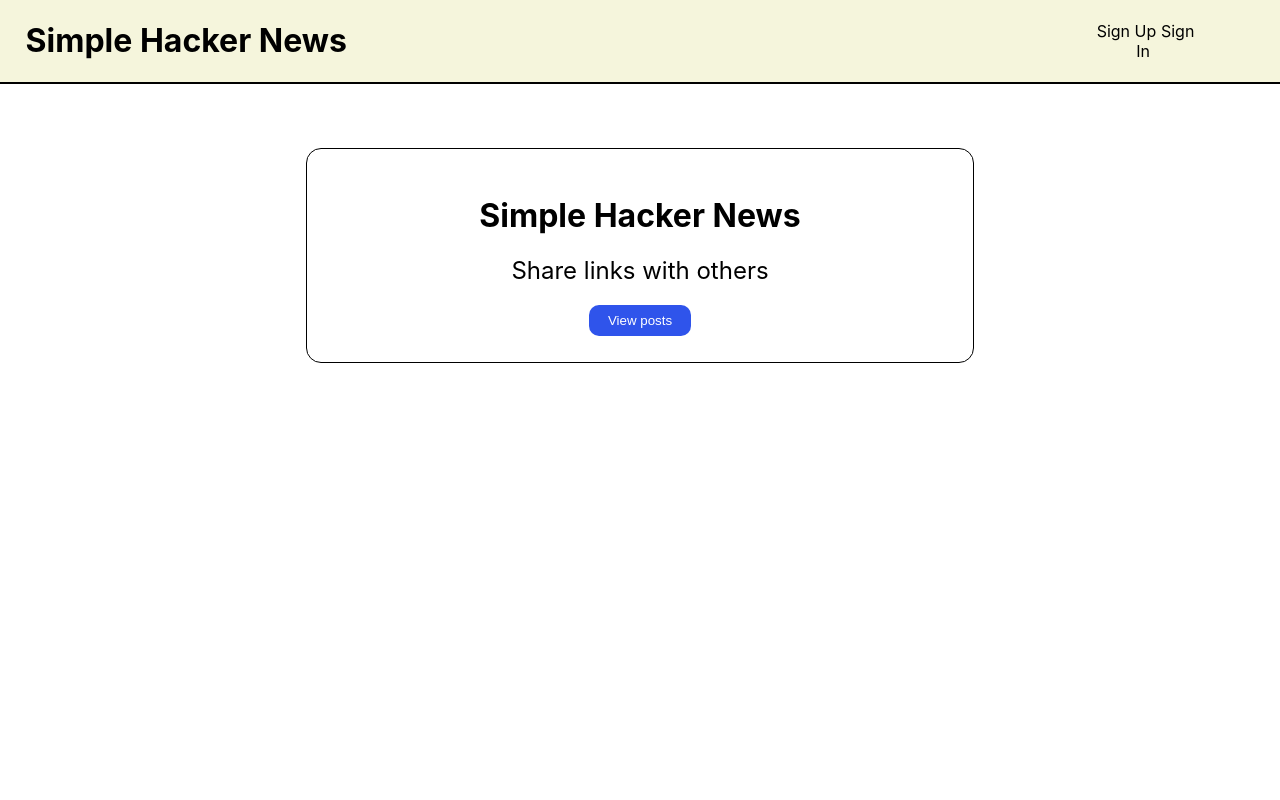
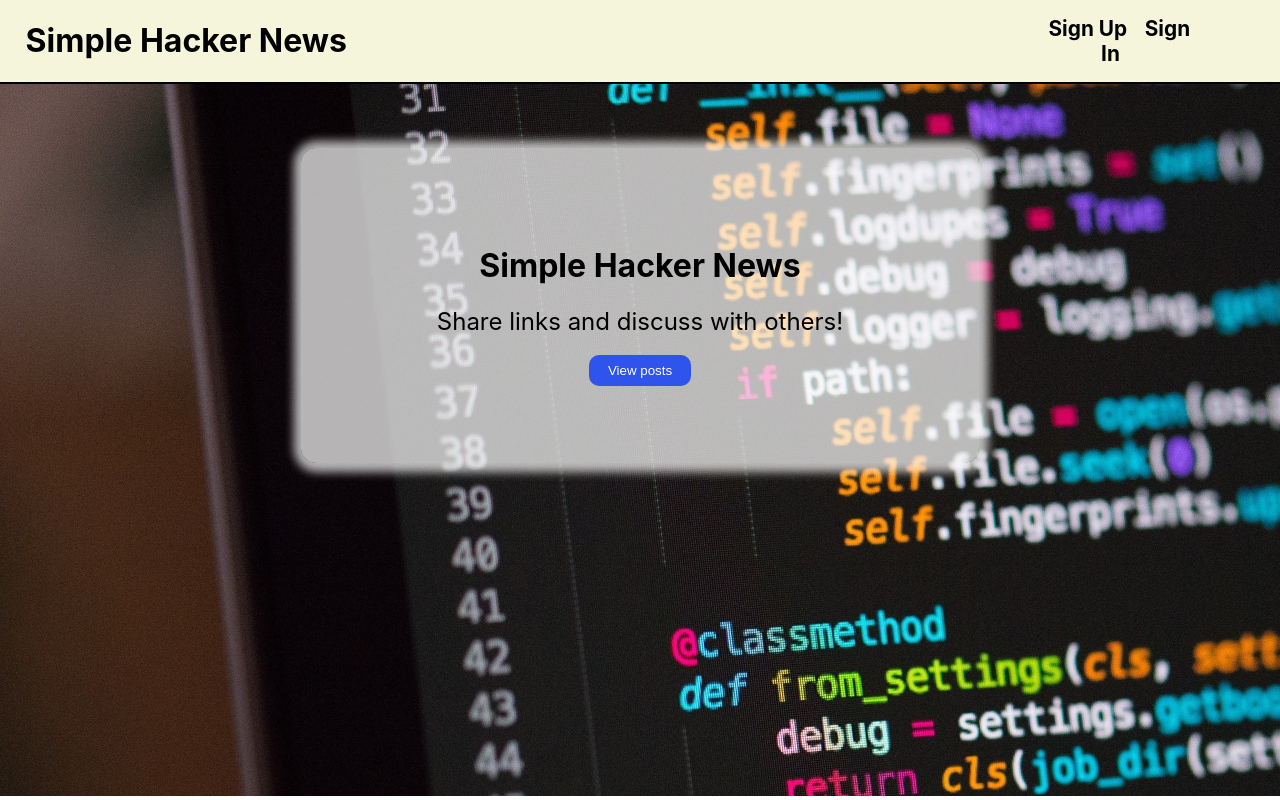
Before and after one commit to jordandoan/simple-hacker-news, a React (Create React App) app: page / in a window 1280 px wide. Built offline with nearby package versions, Linux system fonts and the light colour scheme.

Commit message:
Styling landing page, added background photo

```diff
--- a/src/components/LandingPage.js
+++ b/src/components/LandingPage.js
@@ -8,7 +8,7 @@ const LandingPage = () => {
     <div className={styles.container}>
       <div className={styles.jumbotron}>
         <h1>Simple Hacker News</h1>
-        <h2>Share links with others</h2>
+        <h2>Share links and discuss with others!</h2>
         <button className={styles.button}><Link to="/preview" className={styles.none}>View posts</Link></button>
       </div>
     </div>
--- a/src/components/LandingPage.module.scss
+++ b/src/components/LandingPage.module.scss
@@ -1,14 +1,16 @@
 .container {
   padding-top: 5%;
+  background-image:url("../images/code.jpg");
+  height: 81vh;
 }
 
 .jumbotron {
-  border: 1px solid black;
   border-radius: 15px;
   width: 50%;
   margin: auto;
-  padding: 2% 1%;
-
+  padding: 6% 1.5%;
+  background-color:rgba(255,255,255,.7);
+  box-shadow: 1px 1px 10px 8px rgba(255,255,255, .7);
   h2 {
     font-weight: 400;
   }
--- a/src/components/NavBar.js
+++ b/src/components/NavBar.js
@@ -22,8 +22,8 @@ const NavBar = ({ token, setToken }) => {
       <div className={styles.buttons}>
         {!token &&
           <>
-            <NavLink className={styles.none} activeClassName={styles.active} to="/signup">Sign Up</NavLink>
-            <NavLink className={styles.none} activeClassName={styles.active} to="/signin">Sign In</NavLink>
+            <NavLink className={`${styles.none} ${styles.onboarding}`} activeClassName={styles.active} to="/signup">Sign Up</NavLink>
+            <NavLink className={`${styles.none} ${styles.onboarding}`}  activeClassName={styles.active} to="/signin">Sign In</NavLink>
           </>
         }
         { token &&
--- a/src/components/NavBar.module.scss
+++ b/src/components/NavBar.module.scss
@@ -10,14 +10,18 @@
     text-decoration: none;
     color: black;
   }
+  .onboarding {
+    font-weight: 700;
+    font-size: 1.3rem;
+  }
 
   .active {
     text-decoration: underline;
   }
   .buttons {
-    width: 10%;
+    width: 15%;
     > * {
-      margin: 0 2%;
+      margin: 0 5%;
     }
   }
 }
```
Also changed, not shown: src/images/code.jpg (added).
